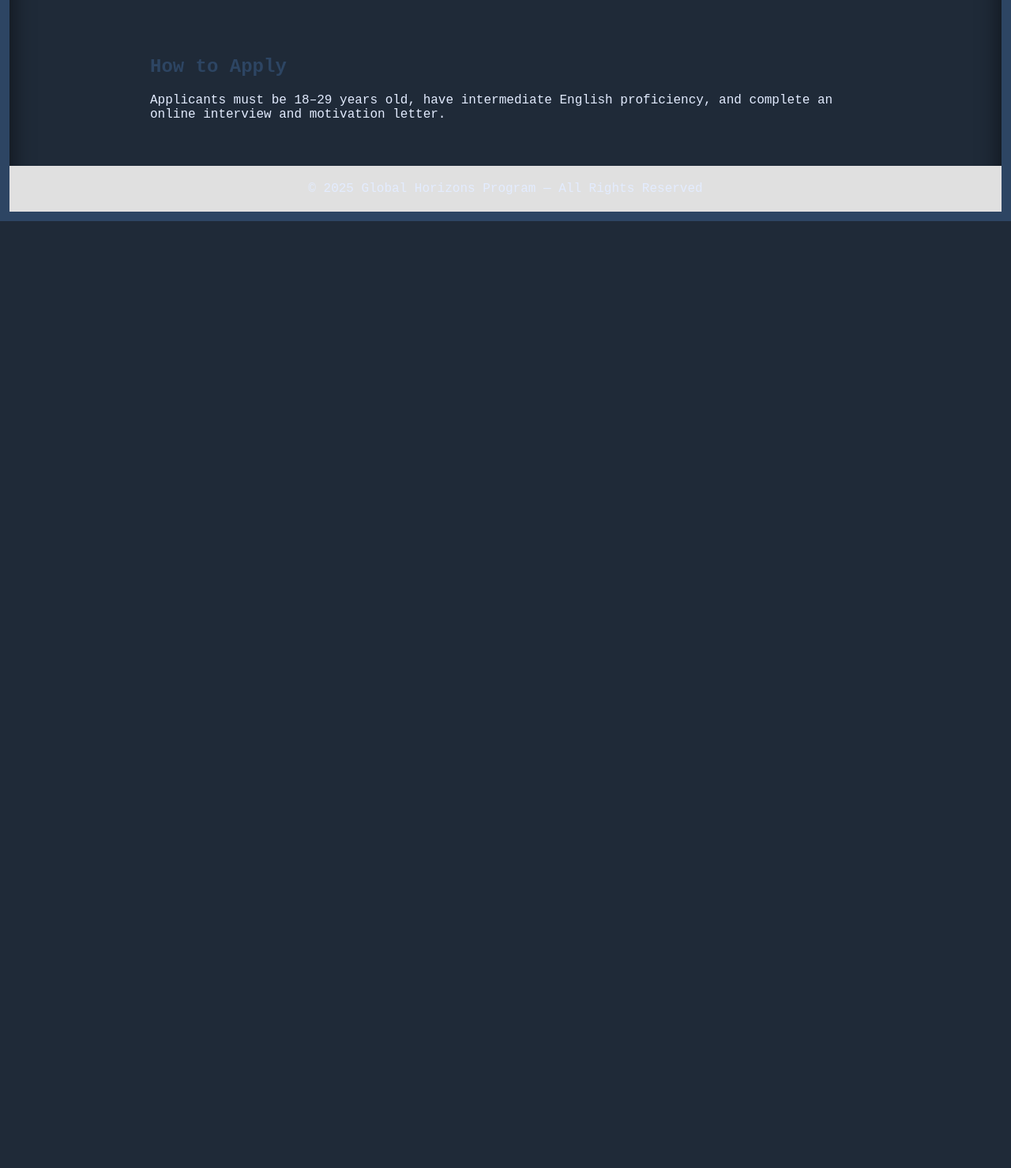
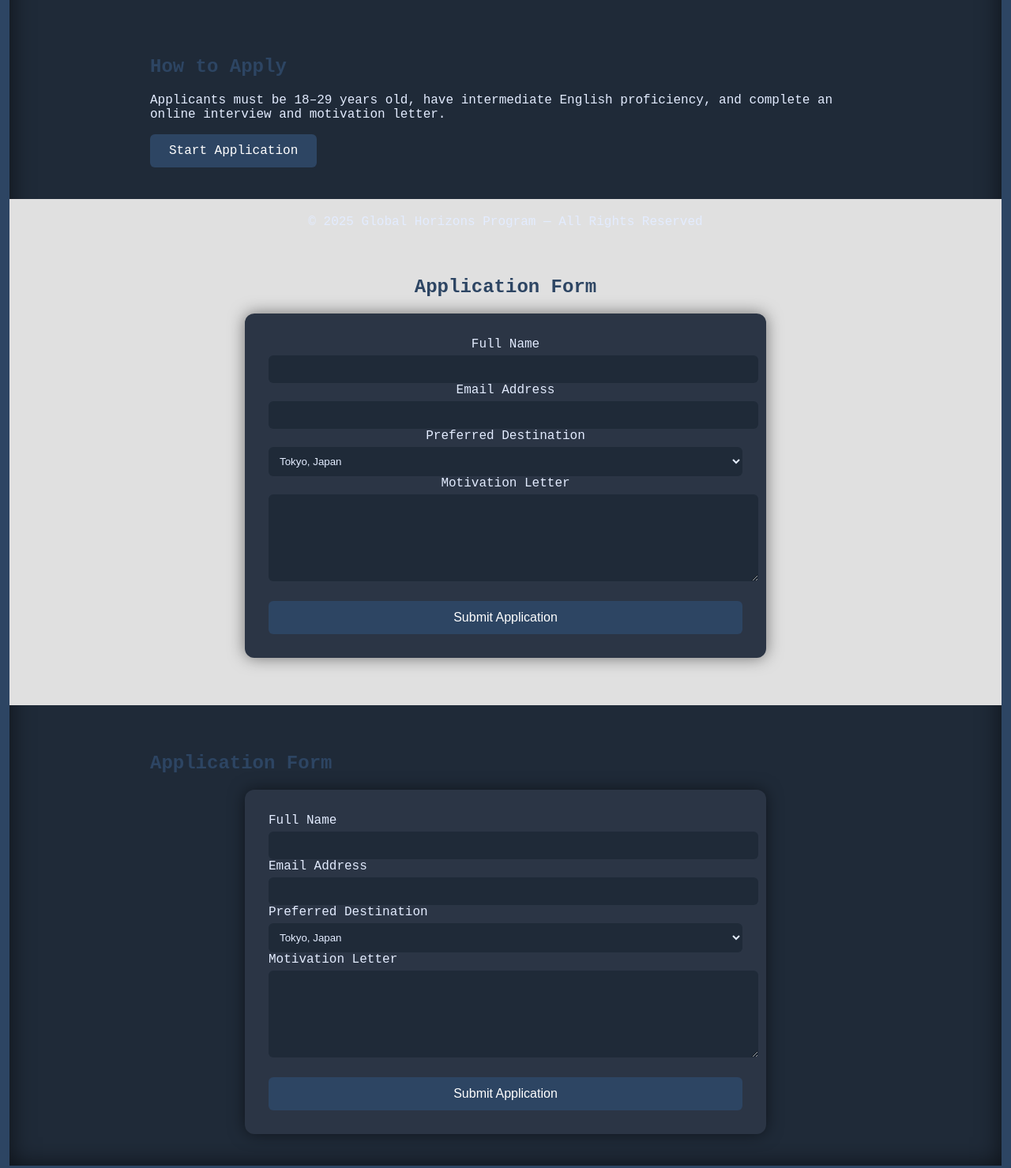
Before and after one commit to GLOBAL-HORIZONS/GLOBAL-HORIZONS, a plain HTML site: page index.html in a window 1280 px wide. Shown: the part 872-2351 px from the top of the page at 79% size. Before the commit the page ends 1152 px from the top, so only its background shows below. Drawn offline with Linux system fonts and the light colour scheme.

Commit message:
Update index.html

```diff
--- a/index.html
+++ b/index.html
@@ -31,7 +31,7 @@
     <header>
         <h1>Global Horizons</h1>
         <p>Explore. Learn. Transform your future.</p>
-        <a href="#apply" class="btn">Apply Now</a>
+        <a href="#application_form" class="btn">Apply Now</a>
     </header>
 
     <section class="section">
@@ -42,20 +42,75 @@
     <section class="section">
         <h2>Destinations</h2>
         <div class="features">
-            <div class="card"><strong>Tokyo, Japan</strong><ul><li>Innovation</li><li>Culture</li></ul></div>
-            <div class="card"><strong>Vancouver, Canada</strong><ul><li>Sustainability</li><li>Ecology</li></ul></div>
-            <div class="card"><strong>Barcelona, Spain</strong><ul><li>Art</li><li>Architecture</li></ul></div>
-            <div class="card"><strong>Sydney, Australia</strong><ul><li>Marine Sciences</li></ul></div>
-            <div class="card"><strong>Paris, France</strong><ul><li>History</li><li>Gastronomy</li></ul></div>
-            <div class="card"><strong>Rio de Janeiro, Brazil</strong><ul><li>Community</li><li>Culture</li></ul></div>
+            <div class="card" title="Travel to Tokyo for an immersive experience in innovation, technology, and traditional culture."><strong>Tokyo, Japan</strong><ul><li>Innovation</li><li>Culture</li></ul></div>
+            <div class="card" title="Discover Canada's natural landscapes and learn about global sustainability efforts."><strong>Vancouver, Canada</strong><ul><li>Sustainability</li><li>Ecology</li></ul></div>
+            <div class="card" title="Explore Gaudí’s masterpieces and dive into Spain’s vibrant artistic heritage."><strong>Barcelona, Spain</strong><ul><li>Art</li><li>Architecture</li></ul></div>
+            <div class="card" title="Study marine life up close and experience Australia’s unique biodiversity."><strong>Sydney, Australia</strong><ul><li>Marine Sciences</li></ul></div>
+            <div class="card" title="Enjoy rich history, world‑famous cuisine, and French cultural landmarks."><strong>Paris, France</strong><ul><li>History</li><li>Gastronomy</li></ul></div>
+            <div class="card" title="Experience Brazilian culture, community work, and vibrant traditions."><strong>Rio de Janeiro, Brazil</strong><ul><li>Community</li><li>Culture</li></ul></div>
         </div>
     </section>
 
     <section class="section" id="apply">
         <h2>How to Apply</h2>
         <p>Applicants must be 18–29 years old, have intermediate English proficiency, and complete an online interview and motivation letter.</p>
+        <a href="#application_form" class="btn">Start Application</a>
     </section>
 
-    <footer>© 2025 Global Horizons Program — All Rights Reserved</footer>
+    <footer>
+        © 2025 Global Horizons Program — All Rights Reserved
+        <section class="section" id="application_form">
+        <h2>Application Form</h2>
+        <form style="background:#2B3545; padding:30px; border-radius:12px; box-shadow:0 0 20px rgba(0,0,0,0.5); max-width:600px; margin:auto;">
+            <label>Full Name</label>
+            <input type="text" required style="width:100%; padding:10px; margin-top:5px; border:none; border-radius:6px; background:#1F2A38; color:#E3ECFF;" />
+
+            <label style="margin-top:15px;">Email Address</label>
+            <input type="email" required style="width:100%; padding:10px; margin-top:5px; border:none; border-radius:6px; background:#1F2A38; color:#E3ECFF;" />
+
+            <label style="margin-top:15px;">Preferred Destination</label>
+            <select required style="width:100%; padding:10px; margin-top:5px; border:none; border-radius:6px; background:#1F2A38; color:#E3ECFF;">
+                <option value="Tokyo">Tokyo, Japan</option>
+                <option value="Vancouver">Vancouver, Canada</option>
+                <option value="Barcelona">Barcelona, Spain</option>
+                <option value="Sydney">Sydney, Australia</option>
+                <option value="Paris">Paris, France</option>
+                <option value="Rio">Rio de Janeiro, Brazil</option>
+            </select>
+
+            <label style="margin-top:15px;">Motivation Letter</label>
+            <textarea rows="6" required style="width:100%; padding:10px; margin-top:5px; border:none; border-radius:6px; background:#1F2A38; color:#E3ECFF;"></textarea>
+
+            <button type="submit" style="margin-top:20px; width:100%; padding:12px; background:#2D4563; color:white; border:none; border-radius:6px; font-size:16px;">Submit Application</button>
+        </form>
+    </section>
+
+    </footer>
+
+    <section class="section" id="application_form">
+        <h2>Application Form</h2>
+        <form style="background:#2B3545; padding:30px; border-radius:12px; box-shadow:0 0 20px rgba(0,0,0,0.5); max-width:600px; margin:auto;">
+            <label>Full Name</label>
+            <input type="text" required style="width:100%; padding:10px; margin-top:5px; border:none; border-radius:6px; background:#1F2A38; color:#E3ECFF;" />
+
+            <label style="margin-top:15px;">Email Address</label>
+            <input type="email" required style="width:100%; padding:10px; margin-top:5px; border:none; border-radius:6px; background:#1F2A38; color:#E3ECFF;" />
+
+            <label style="margin-top:15px;">Preferred Destination</label>
+            <select required style="width:100%; padding:10px; margin-top:5px; border:none; border-radius:6px; background:#1F2A38; color:#E3ECFF;">
+                <option value="Tokyo">Tokyo, Japan</option>
+                <option value="Vancouver">Vancouver, Canada</option>
+                <option value="Barcelona">Barcelona, Spain</option>
+                <option value="Sydney">Sydney, Australia</option>
+                <option value="Paris">Paris, France</option>
+                <option value="Rio">Rio de Janeiro, Brazil</option>
+            </select>
+
+            <label style="margin-top:15px;">Motivation Letter</label>
+            <textarea rows="6" required style="width:100%; padding:10px; margin-top:5px; border:none; border-radius:6px; background:#1F2A38; color:#E3ECFF;"></textarea>
+
+            <button type="submit" style="margin-top:20px; width:100%; padding:12px; background:#2D4563; color:white; border:none; border-radius:6px; font-size:16px;">Submit Application</button>
+        </form>
+    </section>
 </body>
 </html>
```
